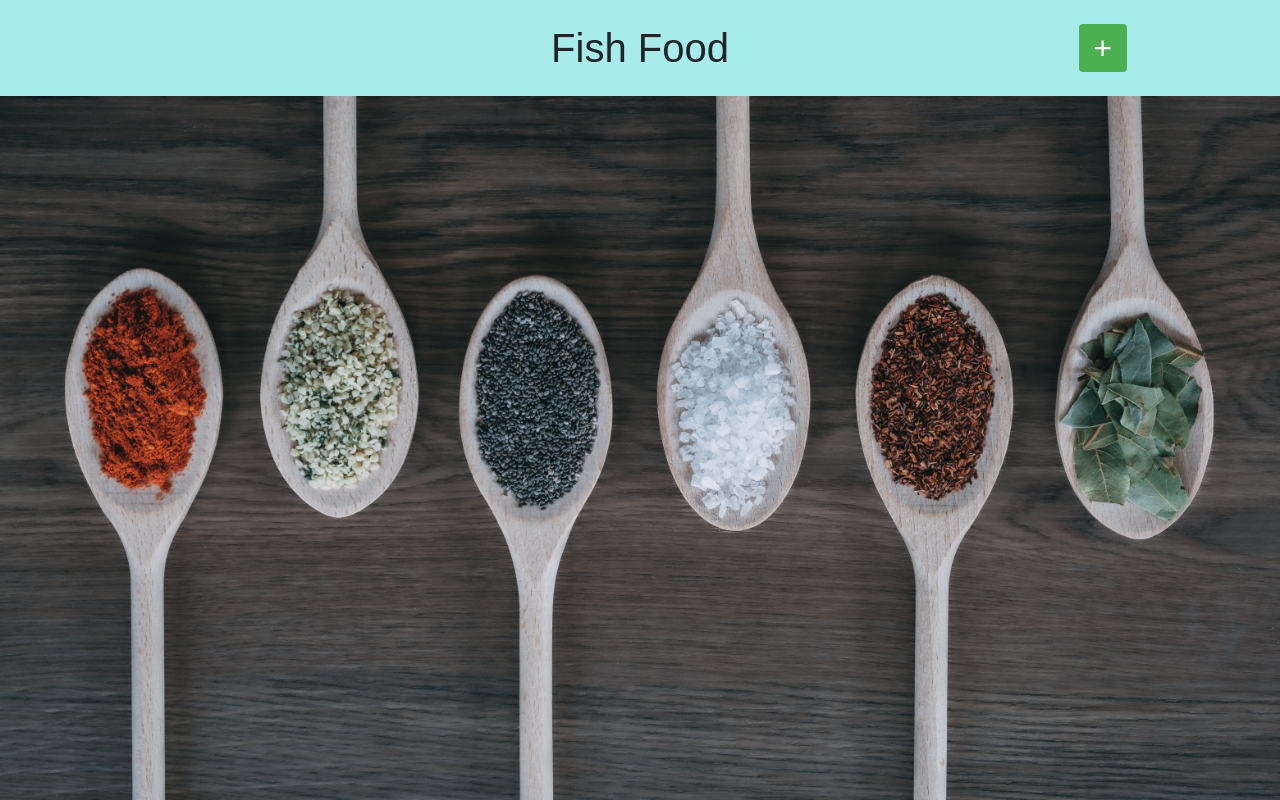
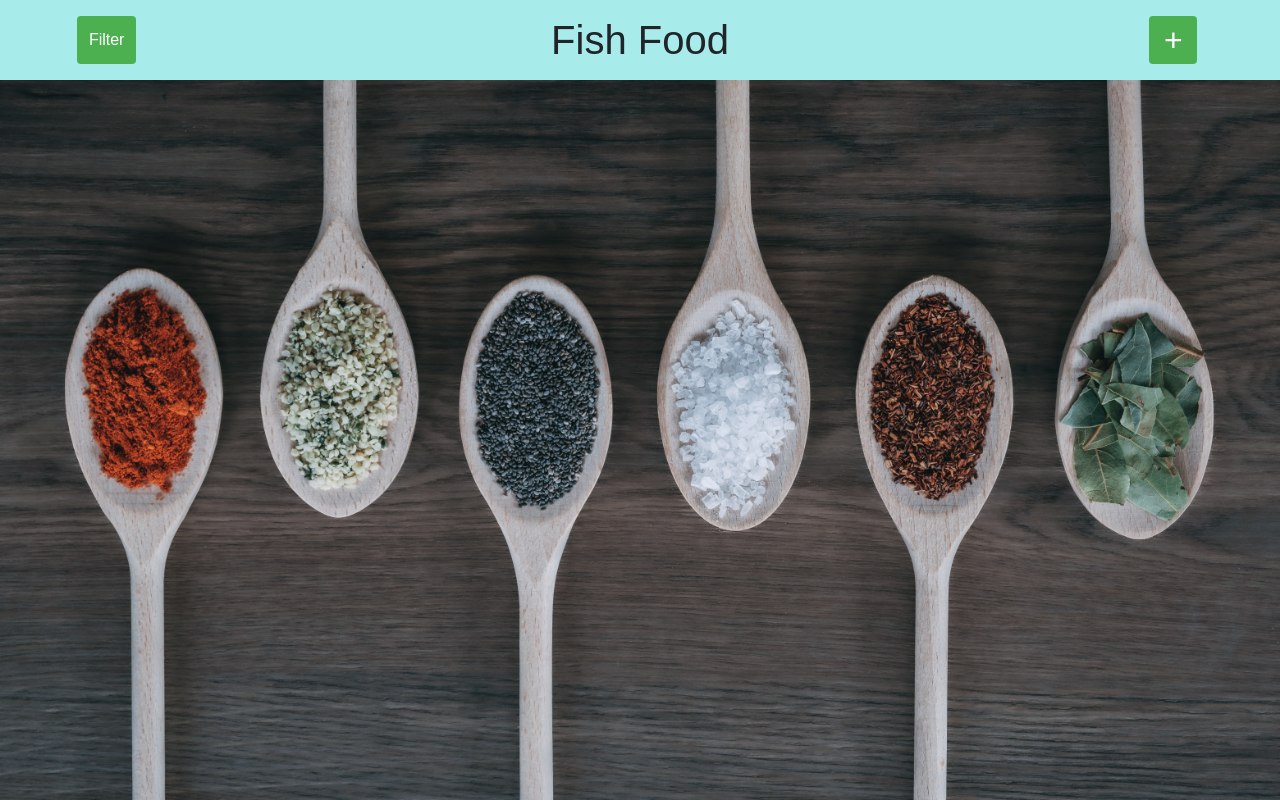
Before and after one commit to iO-Academy/22-jul-recipeMaker, a PHP site: template templates/home.phtml in a window 1280 px wide. Run offline with PHP 8.4, Linux system fonts and the light colour scheme; the template is opened without the code that fills it, so the values that code supplies are empty; some libraries are stand-ins or nearby versions; some web fonts are replaced.

Commit message:
created filter button and edited styling to fit

```diff
--- a/public/CSS/style.css
+++ b/public/CSS/style.css
@@ -46,6 +46,22 @@ body::-webkit-scrollbar {
 }
 
 #addRecipeBtn:hover {
+    background-color: #4d9e51;
+}
+
+#filter-button {
+    font-size: 1rem;
+    height: 3rem;
+    width: auto;
+    background-color: #4CAF50;
+    border: none;
+    color: white;
+    text-align: center;
+    text-decoration: none;
+    border-radius: 4px;
+}
+
+#filter-button:hover {
     background-color: #4d9e51;
 }
 
--- a/templates/home.phtml
+++ b/templates/home.phtml
@@ -15,9 +15,12 @@
     <script defer src="/JS/recipeList.js"></script>
 </head>
 <body class="container-fluid px-0">
-    <nav class="navbar row navbar-light mx-0">
-        <h1 class="col-8 offset-2 text-center my-3">Fish Food</h1>
-        <div class="col-2">
+    <nav class="navbar row navbar-light mx-0 p-0 justify-content-between">
+        <div class="col-2 p-0 d-flex justify-content-center">
+            <button id="filter-button" class="btn py-0">Filter</button>
+        </div>
+        <h1 class="col-8 offset-2 text-center my-3 mx-0">Fish Food</h1>
+        <div class="col-2 p-0 d-flex justify-content-center">
             <button id="addRecipeBtn" class="btn py-0">+</button>
         </div>
     </nav>
```
